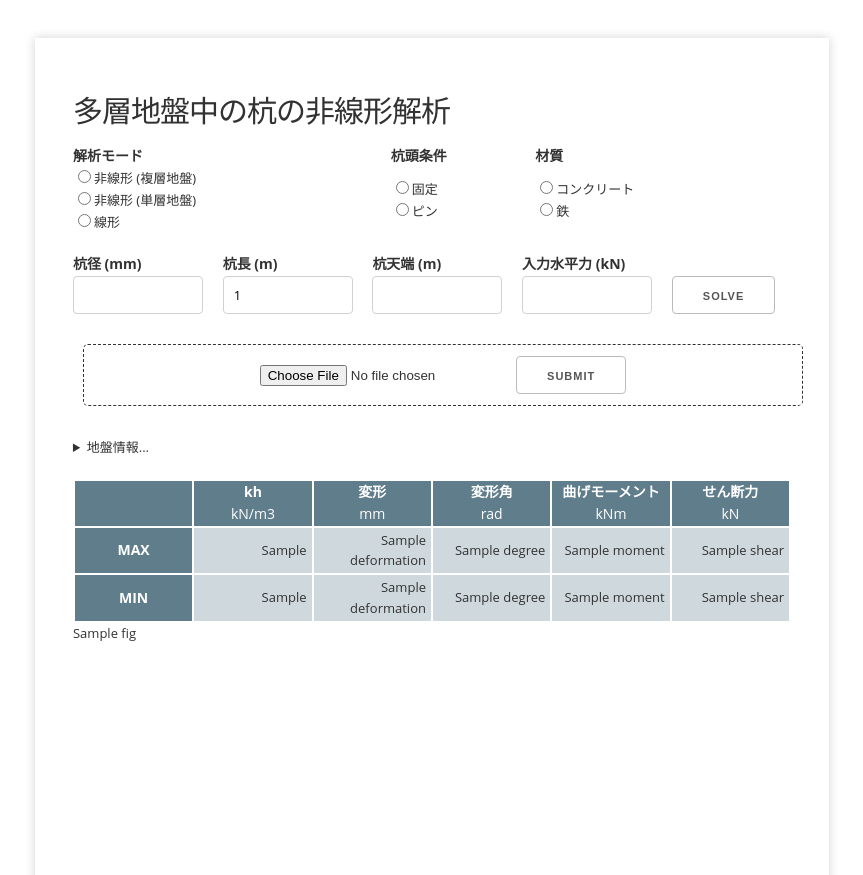
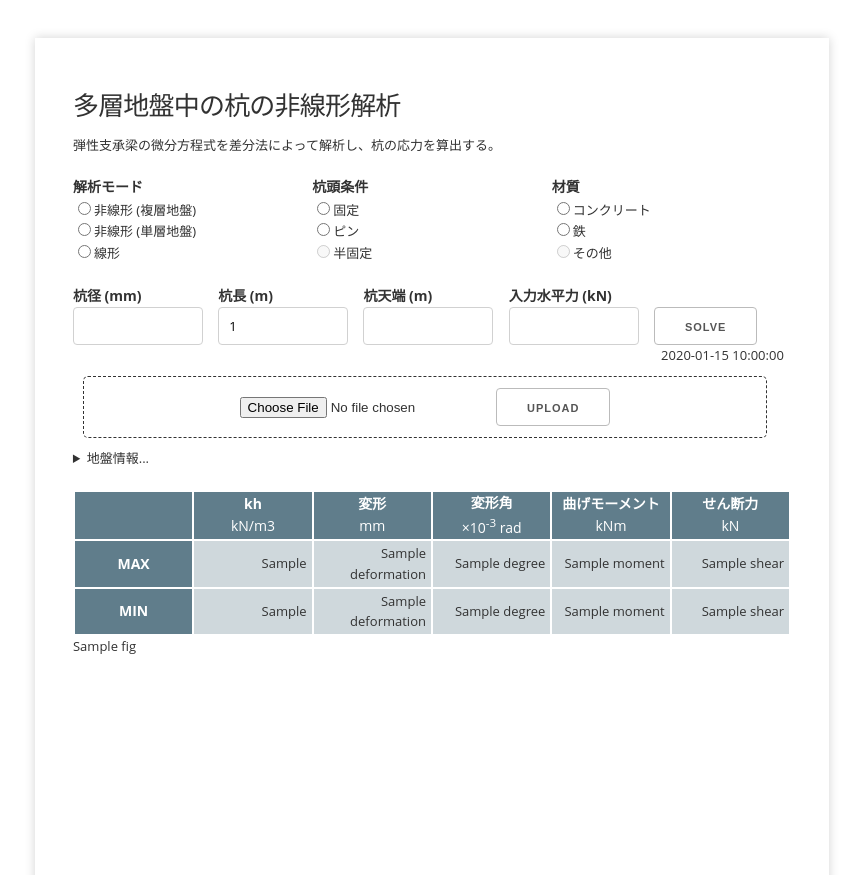
Before and after one commit to ryuhey0123/PileAnalyser, a Flask app: template templates/main.html in a window 1280 px wide. Shown: the top 875 px of the page, without its empty margins (208-1071 px from the left). Run offline with Flask 2, Linux system fonts and the light colour scheme; the template is opened without the code that fills it: most values are stand-ins (such as "Sample title", 1, 10 or a date in 2020).

Commit message:
体裁を調整

```diff
--- a/app.py
+++ b/app.py
@@ -1,3 +1,5 @@
+import time
+
 import numpy as np
 import pandas as pd
 from flask import *
@@ -53,6 +55,8 @@ def init_page():
 @app.route("/", methods=["POST"])
 def refresh():
 
+    start = time.time()
+
     inputs = request.form.to_dict()
     soil_data = session['soil_data']
 
@@ -63,7 +67,9 @@ def refresh():
     summary = update_summary(results)
     fig = update_figure(**results)
 
-    return render_template("main.html", fig=fig, **inputs, **summary, soil_table=soil_table)
+    solution_time = "time : {:.3f} sec".format(time.time() - start)
+
+    return render_template("main.html", fig=fig, **inputs, **summary, soil_table=soil_table, solution_time=solution_time)
 
 
 # file upload
--- a/static/css/style.css
+++ b/static/css/style.css
@@ -57,12 +57,14 @@ table.input input {
   height: initial;
   border-radius: initial;
   width: 100%;
+  text-align: right;
 }
 
 table.input th {
-    padding: 6px 10px;
+  padding: 6px 9px;
   border-right:1px solid #000;
   border-bottom:1px solid #000;
+  text-align: center;
 }
 
 table.input tr td {
@@ -71,26 +73,26 @@ table.input tr td {
 }
 
 table.input {
-    background: #fff none repeat scroll 0 0;
+  background: #eee none repeat scroll 0 0;
   border-left: 1px solid #000;
   border-top: 1px solid #000;
   width: 100%;
 }
 
-table.input tr:nth-child(even){
+/* table.input tr:nth-child(even){
     background:#ccc;
-}
+} */
 
-table.input tr:nth-child(odd){
+/* table.input tr:nth-child(odd){
     background:#eee;
-}
+} */
 
 div.unit {
   font-weight: normal;
 }
 
 div.upload_area {
-  width: 100%;
+  width: 95%;
   height: 60px;
   line-height: 60px;
   border-width: 1px;
--- a/templates/main.html
+++ b/templates/main.html
@@ -1,20 +1,24 @@
 <!DOCTYPE html>
 <html>
 <head>
-  <link rel="stylesheet" type="text/css" href="{{ url_for('static',filename='css/style.css') }}">
+  <link rel="stylesheet" type="text/css" href="/static/css/style.css">
 </head>
 <body>
 
 <div class="page">
 
-  <h3>多層地盤中の杭の非線形解析</h3>
+  <h4>多層地盤中の杭の非線形解析</h4>
+
+  <div>弾性支承梁の微分方程式を差分法によって解析し、杭の応力を算出する。</div>
+  <br>
 
   <form method="POST" action="/">
 
-    <table style="width: 100%">
+    <table style="width: 100%; table-layout: fixed;">
       <tr>
         <th>解析モード</th>
         <th>杭頭条件</th>
+        <!-- <th>杭脚条件</th> -->
         <th>材質</th>
       </tr>
       <tr>
@@ -26,10 +30,17 @@
         <td>
           <label><input type="radio" name="condition" value="fix" {{ "checked" if condition=="fix" }}>固定</label>
           <label><input type="radio" name="condition" value="pin" {{ "checked" if condition=="pin" }}>ピン</label>
+          <label><input type="radio" name="condition" value="half" disabled {{ "checked" if condition=="half" }}>半固定</label>
         </td>
+        <!-- <td>
+          <label><input type="radio" name="bottom_condition" value="pin" "disabled" {{ "checked" if condition=="pin" }}>ピン</label>
+          <label><input type="radio" name="bottom_condition" value="free" "disabled" {{ "checked" if condition=="free" }}>自由</label>
+          <label><input type="radio" name="bottom_condition" value="fix" "disabled" {{ "checked" if condition=="fix" }}>固定</label>
+        </td> -->
         <td>
           <label><input type="radio" name="material" value="concrete" {{ "checked" if material=="concrete" }}>コンクリート</label>
           <label><input type="radio" name="material" value="steel" {{ "checked" if material=="steel" }}>鉄</label>
+          <label><input type="radio" name="material" value="other" disabled {{ "checked" if material=="other" }}>その他</label>
         </td>
       </tr>
     </table>
@@ -59,18 +70,19 @@
           <button type="submit">solve</button>
         </td>
       </tr>
+      <tr>
+        <td colspan="4"></td>
+        <td style="text-align: center">{{ solution_time }}</td>
+      </tr>
     </table>
-
   </form>
-  <br>
 
   <form action="/upload" method="post" enctype="multipart/form-data">
     <div class="upload_area" aria-disabled="false">
       <input type="file" name="uploadFile" accept=".xlsx">
-      <input type="submit" value="submit">
+      <input type="submit" value="upload">
     </div>
   </form>
-  <br>
 
   <details>
     <summary>地盤情報...</summary>
@@ -86,9 +98,7 @@
       </tr>
       {{ soil_table | safe }}
     </table>
-  </details>
-
-  <br>
+  </details><br>
 
   <table style="width: 100%" class="result">
     <tr>
@@ -103,7 +113,7 @@
       </th>
       <th>
         <div>変形角</div>
-        <div class="unit">rad</div>
+        <div class="unit">×10<sup>-3</sup> rad</div>
       </th>
       <th>
         <div>曲げモーメント</div>
```
Also changed, not shown: 1 other file. Lines whose indentation alone changed are shown as unchanged.
